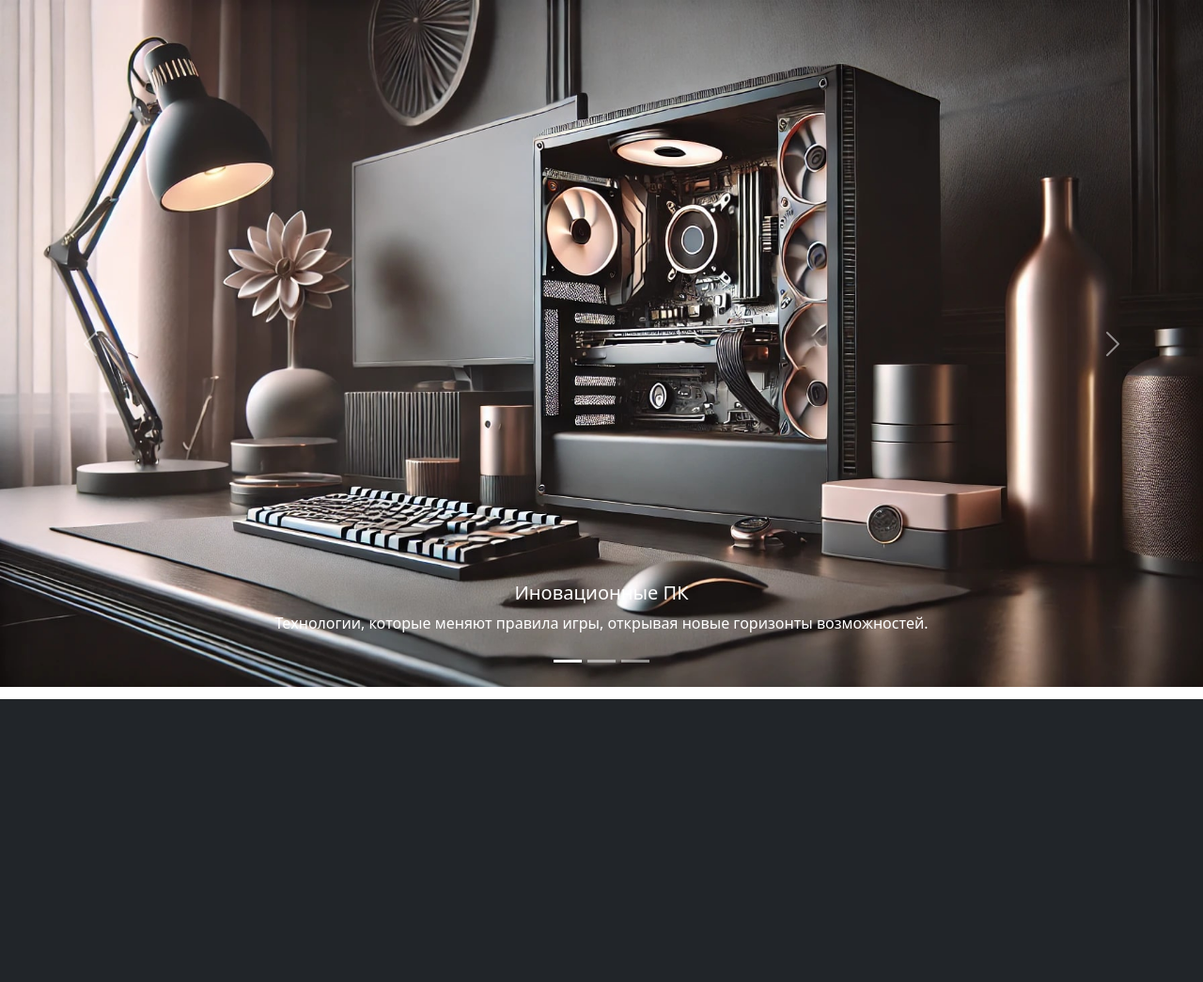
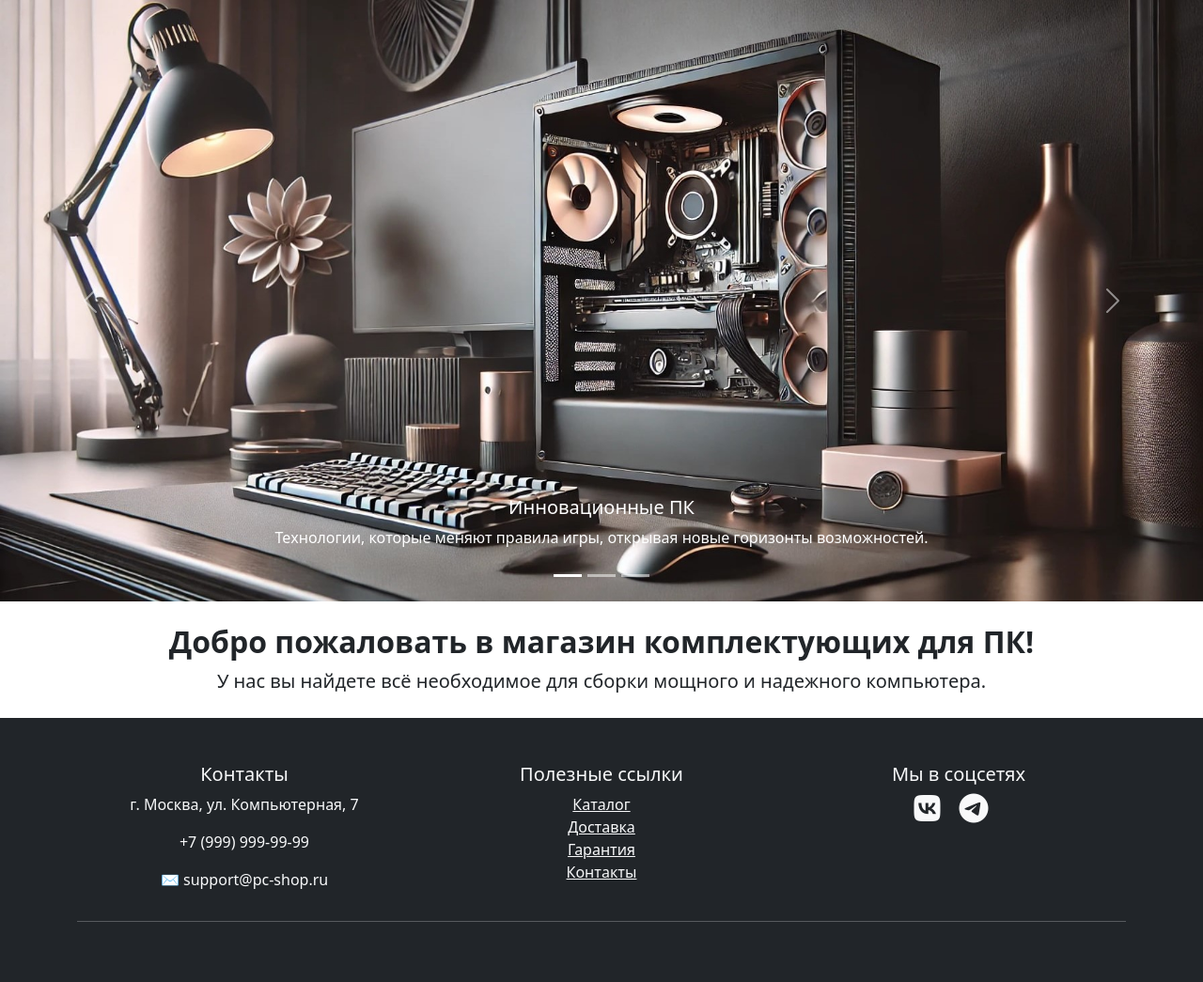
Before and after one commit to EpifanovID/web_site, a Django app: page / in a window 1280 px wide. Shown: the part 56-1101 px from the top of the page at 94% size. Before the commit the page ends 800 px from the top, so only its background shows below. Run offline with Django 5.2, Linux system fonts and the light colour scheme.

Commit message:
Added footer

```diff
--- a/myapp/templates/home.html
+++ b/myapp/templates/home.html
@@ -39,11 +39,11 @@
               <button type="button" data-bs-target="#carouselExampleCaptions" data-bs-slide-to="1" aria-label="Slide 2"></button>
               <button type="button" data-bs-target="#carouselExampleCaptions" data-bs-slide-to="2" aria-label="Slide 3"></button>
             </div>
-            <div class="carousel-inner">
+            <div class="carousel-inner h-50">
               <div class="carousel-item active">
                 <img src="{% static 'myapp\images\Сomputer_1.jpg' %}" class="d-block w-100" alt="...">
                 <div class="carousel-caption d-none d-md-block">
-                  <h5>Иновационные ПК</h5>
+                  <h5>Инновационные ПК</h5>
                   <p>Технологии, которые меняют правила игры, открывая новые горизонты возможностей.</p>
                 </div>
               </div>
@@ -73,5 +73,46 @@
           </div>
 
 
+          <!-- Контент -->
+          <div class="container text-center my-4">
+            <h2 class="fw-bold">Добро пожаловать в магазин комплектующих для ПК!</h2>
+            <p class="lead">У нас вы найдете всё необходимое для сборки мощного и надежного компьютера.</p>
+        </div>
+
+
+        <!-- Закрывашка -->
+        <link rel="stylesheet" href="https://cdnjs.cloudflare.com/ajax/libs/font-awesome/6.4.2/css/all.min.css">
+        <footer class="bg-dark text-light py-5">
+            <div class="container">
+                <div class="row">
+                    <!-- Колонка с контактами -->
+                    <div class="col-md-4 text-center">
+                        <h5>Контакты</h5>
+                        <p>г. Москва, ул. Компьютерная, 7</p>
+                        <p>+7 (999) 999-99-99</p>
+                        <p>✉ support@pc-shop.ru</p>
+                    </div>
+                    <!-- Колонка с полезными ссылками -->
+                    <div class="col-md-4 text-center">
+                        <h5>Полезные ссылки</h5>
+                        <ul class="list-unstyled">
+                            <li><a href="#" class="text-light">Каталог</a></li>
+                            <li><a href="#" class="text-light">Доставка</a></li>
+                            <li><a href="#" class="text-light">Гарантия</a></li>
+                            <li><a href="#" class="text-light">Контакты</a></li>
+                        </ul>
+                    </div>
+                    <!-- Колонка с соцсетями -->
+                    <div class="col-md-4 text-center">
+                        <h5>Мы в соцсетях</h5>
+                        <a href="https://vk.com/epifanov_ilia" class="text-light me-3"><i class="fab fa-vk fa-2x"></i></a>
+                        <a href="https://t.me/Epifanov_Ilia" class="text-light me-3"><i class="fab fa-telegram fa-2x"></i></a>
+                    </div>
+                </div>
+                <hr class="bg-light">
+            </div>
+        </footer>
+
+
   </body>
 </html>
```
Also changed, not shown: myapp/static/myapp/images/Сomputer_1.jpg, myapp/static/myapp/images/Сomputer_2.jpg, myapp/static/myapp/images/Сomputer_3.jpg.
